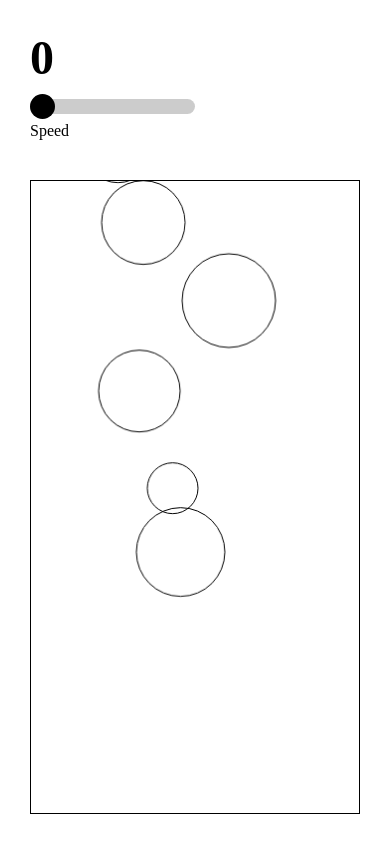
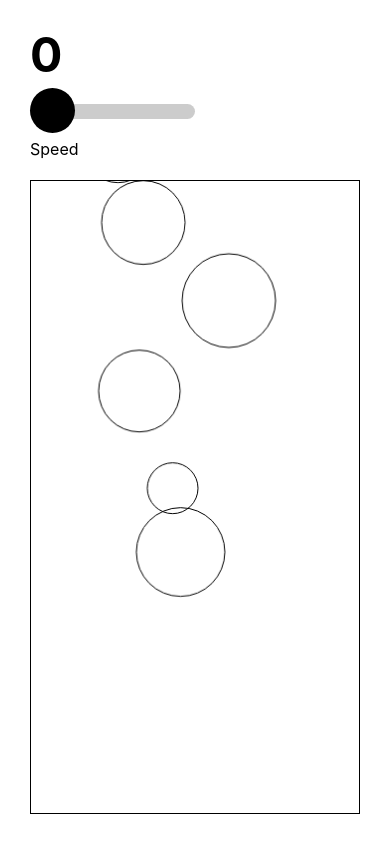
Before and after one commit to wkolean/dot-game, a website: page views/index.html in a window 390 px wide. Drawn offline with Linux system fonts and the light colour scheme.

Commit message:
bigger slider thumb for mobile

```diff
--- a/public/style.css
+++ b/public/style.css
@@ -8,6 +8,7 @@
 }
 
 body {
+  font-family: -apple-system, BlinkMacSystemFont, 'Segoe UI', Roboto, Helvetica, Arial, sans-serif, 'Apple Color Emoji', 'Segoe UI Emoji', 'Segoe UI Symbol';
   margin: 0;
 }
 
@@ -15,7 +16,7 @@ body {
   font-size: 2rem;
   height: var(--panel-height);
   margin: 0 auto;
-  padding-top: 30px;
+  padding-top: 25px;
   width: calc(100vw - 2 * var(--game-padding));
 }
 
@@ -32,7 +33,7 @@ body {
   background-color: rgba(0, 0, 0, .2);
   border-radius: 25px;
   height: 15px;
-  margin: 5px 0;
+  margin: 20px 0;
   max-width: 50%;
   padding: 0;
   width: 100%;
@@ -48,9 +49,9 @@ body {
   border: transparent;
   border-radius: 25px;
   cursor: pointer;
-  height: 25px;
-  margin-top: -5px;
-  width: 25px;
+  height: 45px;
+  margin-top: -16px;
+  width: 45px;
 }
 
 .panel__input::-webkit-slider-runnable-track {
```
